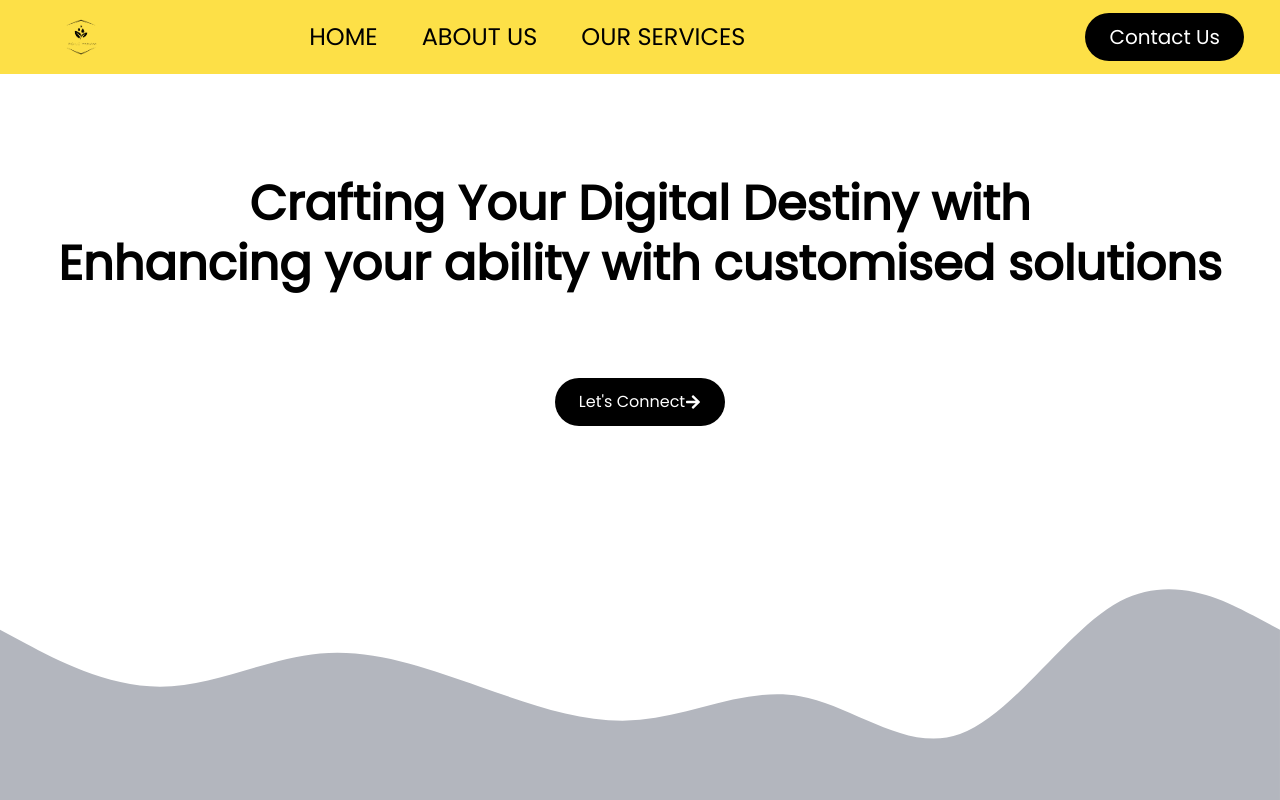
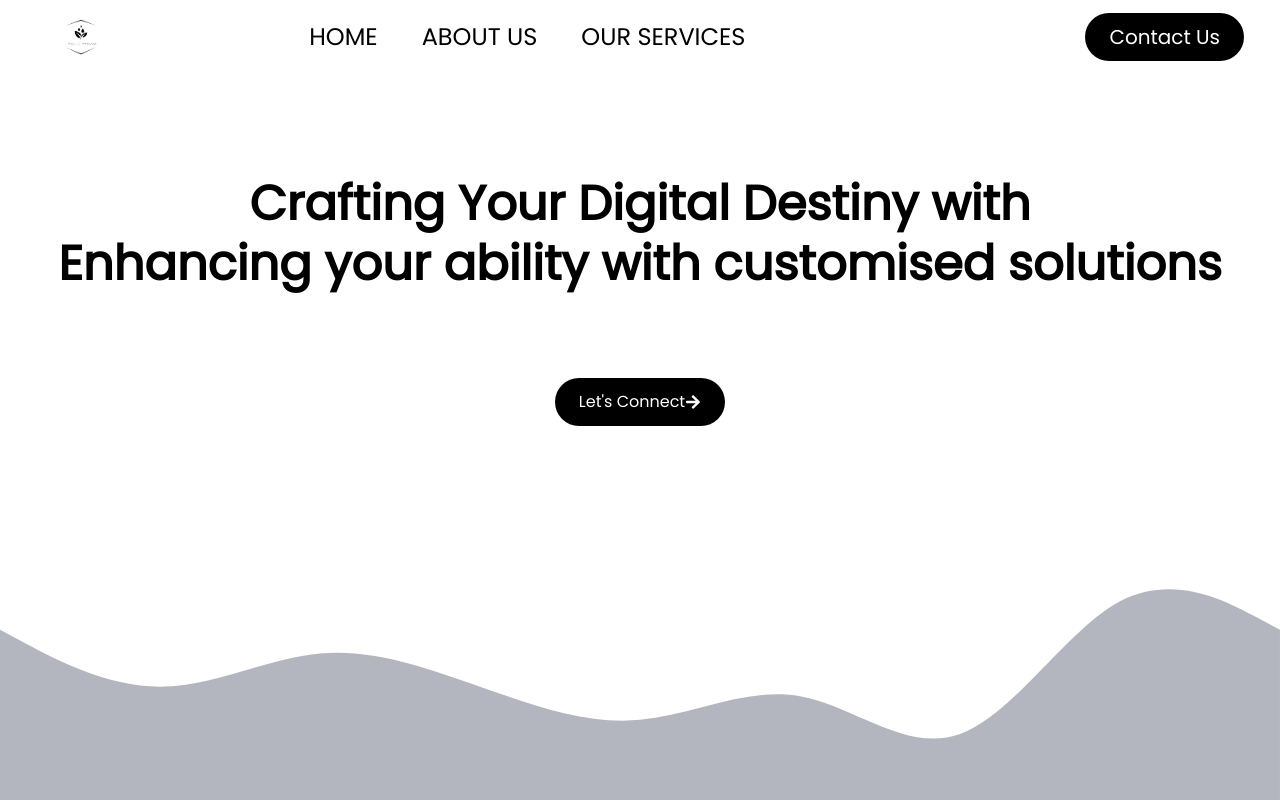
Before and after one commit to SuhasLingam/Agile-YANAM-Web, a React (Vite) app in the folder client/: page / in a window 1280 px wide. Shown: the top 800 px of the page. Built offline with nearby package versions, Linux system fonts and the light colour scheme.

Commit message:
Nav Updated

```diff
--- a/client/src/components/navbar.jsx
+++ b/client/src/components/navbar.jsx
@@ -14,7 +14,7 @@ const navbar = () => {
 
   return (
     <div
-      className={`flex fixed z-50 bg-yellow-300 w-full top-0 font-poppins md:p-3 md:w-full p-4 md:h-max md:text-2xl justify-between items-center`}
+      className={`flex fixed z-50 bg-white w-full top-0 font-poppins md:p-3 md:w-full p-4 md:h-max md:text-2xl justify-between items-center`}
     >
       {/** Logo */}
 
```
